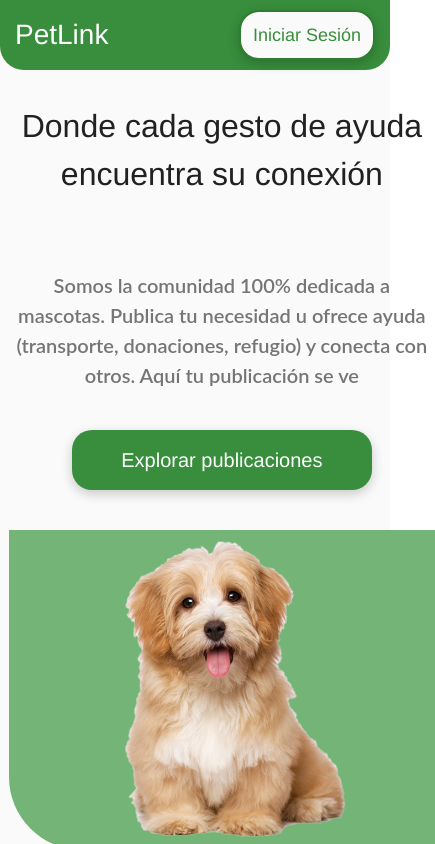
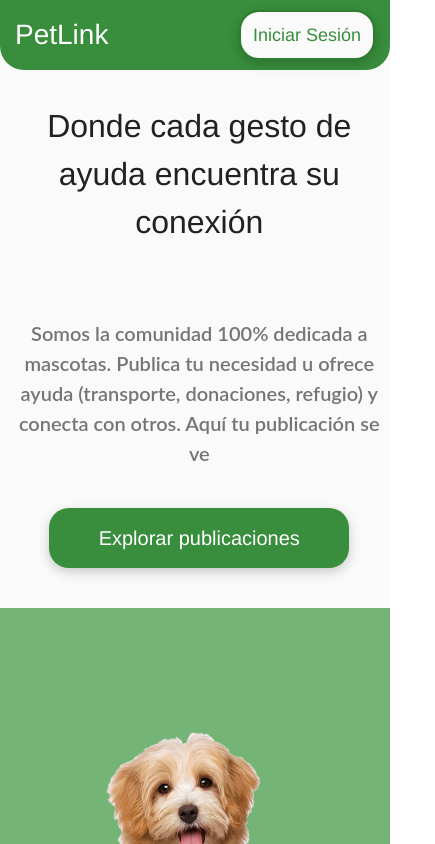
Before and after one commit to sdmuzzio/PetLink, a React (Vite) app: page / in a window 390 px wide. Shown: the top 844 px of the page, 435 px wide, since content can reach past the window. Built offline with nearby package versions, Linux system fonts and the light colour scheme; a web font is replaced by a local one.

Commit message:
Más cambios en la landing
Responsividad look n feel bla bla bla. Voy a seguir metiendo a lo logins

```diff
--- a/src/pages/Landing/index.jsx
+++ b/src/pages/Landing/index.jsx
@@ -1,8 +1,8 @@
 import React from "react";
 import { BtnPrimary } from "../../components/UI/Buttons/BtnPrimary";
 import { BtnSecondary } from "../../components/UI/Buttons/BtnSecondary";
-import image10 from "../../assets/images/image-10.png";
-import image11 from "../../assets/images/image-11.png";
+import landingDog from "../../assets/images/landing-dog.png";
+import landingCat from "../../assets/images/landing-cat.png";
 import * as classes from "./landing.module.css";
 import { useNavigate } from 'react-router-dom';
 
@@ -67,8 +67,8 @@
         {/* Usará position: relative para contener las imágenes */}
         <div className={classes.imageContainer}>
           <div className={classes.backgroundShape} />
-          <img className={classes.image10} alt="Perro" src={image10} />
-          <img className={classes.image11} alt="Gato" src={image11} />
+          <img className={classes.landingDog} alt="Perro" src={landingDog} />
+          <img className={classes.landingCat} alt="Gato" src={landingCat} />
         </div>
 
       </main>
--- a/src/pages/Landing/landing.module.css
+++ b/src/pages/Landing/landing.module.css
@@ -6,8 +6,7 @@
   display: flex;
   flex-direction: column;
 }
-
-/* --- 2. HEADER (CON FLEXBOX) --- */
+/* --- 2. HEADER --- */
 .headerBackground {
   background-color: var(--primary-green);
   border-radius: 0px 0px 24px 24px;
@@ -29,10 +28,10 @@
   font-weight: 400;
 }
 
-/* --- 3. CONTENIDO PRINCIPAL (CON CSS GRID) --- */
+/* --- 3. CONTENIDO PRINCIPAL --- */
 .mainContent {
   width: 100%;
-  padding: 0 2.19% 40px;
+  padding: 0 0 40px 0;
   box-sizing: border-box;
   flex-grow: 1;
   display: grid;
@@ -47,7 +46,7 @@
   flex-direction: column;
   gap: 20px;
   align-items: center;
-  /* Alineado a la izquierda */
+  padding-left: 2.19%; /* Alineación con la imagen */
 }
 
 .mainHeading {
@@ -138,7 +137,7 @@
   z-index: 0;
 }
 
-.image10 {
+.landingDog {
   object-fit: cover;
   position: absolute;
   z-index: 1;
@@ -153,23 +152,24 @@
   /* Centrado */
 }
 
-.image11 {
+.landingCat {
   object-fit: cover;
   position: absolute;
   z-index: 2;
 
   /* FLUIDEZ: Tamaño y posición en porcentaje */
-  width: 45%;
+  width: 50%;
   /* El gato será el 45% del contenedor */
   height: auto;
-  top: 75%;
-  left: 25%;
+  top: 69%;
+  /*nice*/
+  left: 40%;
   transform: translate(-50%, -50%);
   /* Centrado */
 }
 
 
-/* --- 4. MEDIA QUERIES (TODO JUNTO AL FINAL) --- */
+/* --- 4. MEDIA QUERIES  --- */
 
 /* Para tablets y móviles (ej. menos de 800px) */
 @media (max-width: 800px) {
@@ -201,18 +201,23 @@
 
   .imageContainer {
     order: 2;
-    /* Las imágenes van después */
-    height: 400px;
   }
 
-  .image10 {
-    height: 350px;
-    left: 50%;
+  .backgroundShape {
+    border-radius: 0;
+    width: 100%;
+    height: 100%;
+    /*Si cambiaste el ancho, puedes reposicionarlo */
+    left: 0;
+    transform: none;
   }
 
-  .image11 {
-    height: 240px;
-    left: 15%;
+  .landingDog {
+    left: 55%;
+  }
+
+  .landingCat {
+    left: 35%;
   }
 
   .logo {
@@ -227,26 +232,36 @@
     padding: 0 15px;
   }
 
-  .image11 {
-    display: none;
-    /* Ocultamos el gato */
-  }
-
-  .image10 {
-    height: 300px;
-    left: 50%;
-    transform: translate(-50%, -50%);
-    /* Lo centramos */
-  }
-
-  .imageContainer {
-    height: 320px;
-  }
-
   .btnPrimary {
     width: 100%;
     /* Que ocupe todo el ancho */
     max-width: 300px;
     /* Con un límite */
   }
+
+  .imageContainer {
+    aspect-ratio: 3/4;
+    /* Cuadrado */
+  }
+
+  .landingCat {
+    display: none;
+    /* Ocultamos el gato */
+  }
+
+  .landingDog {
+    top: 50%;
+    left: 50%;
+    transform: translate(-50%, -50%);
+  }
+
+
+  .backgroundShape {
+    border-radius: 0;
+    width: 100%;
+    height: 100%;
+    /*Si cambiaste el ancho, puedes reposicionarlo */
+    left: 0;
+    transform: none;
+  }
 }
```
Also changed, not shown: src/assets/images/landing-cat.png (renamed from src/assets/images/image-11.png), src/assets/images/landing-dog.png (renamed from src/assets/images/image-10.png).
